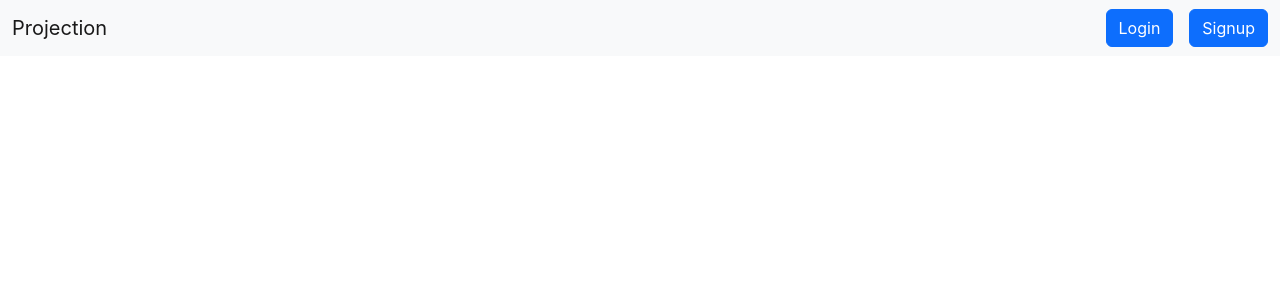
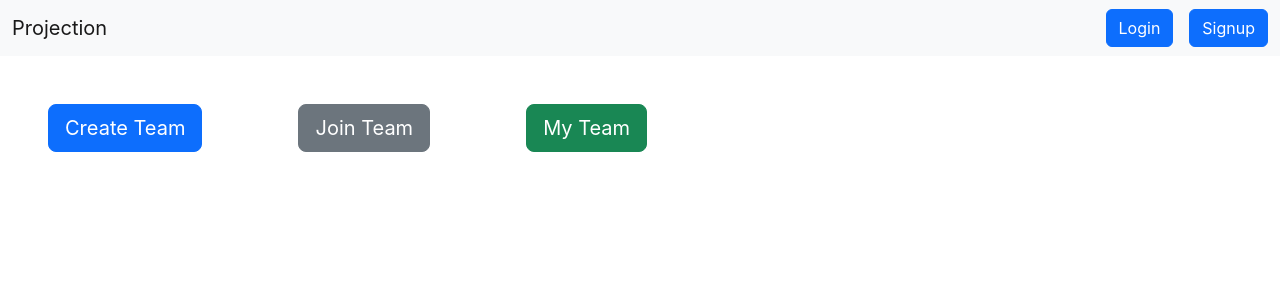
Before and after one commit to BahulTyagi/Projection, a React (Create React App) app: page /StudentMenu in a window 1280 px wide. Shown: the top 300 px of the page. Built offline with nearby package versions, Linux system fonts and the light colour scheme.

Commit message:
login signup and used localStorage

```diff
--- a/src/App.js
+++ b/src/App.js
@@ -3,6 +3,10 @@ import Navbar from './Components/Navbar'
 import Home from './Components/Home'
 import ReactDOM from "react-dom/client";
 import SignUp from './Components/SignUp'
+import StudentMenu from './Components/StudentMenu';
+import CreateTeam from './Components/CreateTeam'
+
+
 import {
   BrowserRouter,
   Routes,
@@ -18,6 +22,8 @@ function App() {
       <Route path="/" element={<Home />}/>
       <Route path="/login" element={<Login />}/>
       <Route path="/signup" element={<SignUp />}/>
+      <Route path="/StudentMenu" element={<StudentMenu />}/>
+      <Route path="/CreateTeam" element={<CreateTeam />}/>
     </Routes>
   </BrowserRouter>
   );
--- /dev/null
+++ b/src/Components/CreateTeam.js
@@ -0,0 +1,9 @@
+import React from 'react'
+
+const CreateTeam = () => {
+  return (
+    <div>CreateTeam</div>
+  )
+}
+
+export default CreateTeam
--- a/src/Components/Login.js
+++ b/src/Components/Login.js
@@ -27,7 +27,7 @@ const Login = () => {
     if(json.success){
       //save the auth token and redirect
       localStorage.setItem('token', json.authToken);
-      navigate("/");
+      navigate("/StudentMenu");
     }
     else{
       alert("Invalid details entered hain")
--- /dev/null
+++ b/src/Components/StudentMenu.js
@@ -0,0 +1,30 @@
+import React from 'react'
+
+import { useNavigate } from 'react-router-dom'
+
+
+
+
+
+
+
+const StudentMenu = () => {
+
+    let navigate=useNavigate();
+
+
+    const handleClick=()=>{
+        console.log(localStorage.token)
+        navigate("/CreateTeam");
+    }
+
+    return (
+        <>
+            <button type="button" className="btn btn-lg btn-primary mx-5 my-5" onClick={handleClick}>Create Team</button>
+            <button type="button" className="btn btn-lg btn-secondary mx-5">Join Team</button>
+            <button type="button" className="btn btn-lg btn-success mx-5">My Team</button>
+        </>
+    )
+}
+
+export default StudentMenu
```
Also changed, not shown: src/Components/JoinTeam.js (added), src/Components/ViewTeam.js (added), 1 other file (tests, documents, lock files or other folders).
